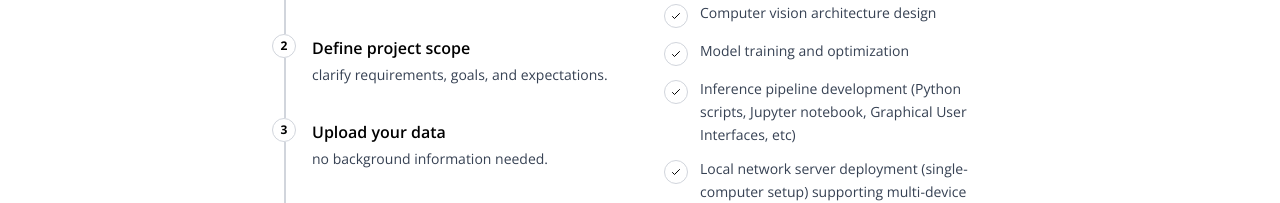
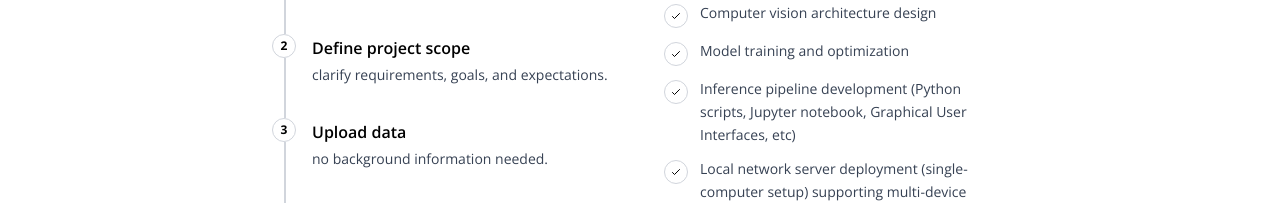
Before and after one commit to pakaLFZ/INGREDIENT-website, a Next.js app: page / in a window 1280 px wide. Shown: the part 2570-2773 px from the top of the page. Built offline with nearby package versions, Linux system fonts and the light colour scheme; no server answers.

Commit message:
Update service.tsx

```diff
--- a/components/service.tsx
+++ b/components/service.tsx
@@ -18,7 +18,7 @@ const Service = () => {
     },
     {
       step: 3,
-      title: "Upload your data",
+      title: "Upload data",
       description: "no background information needed.",
     },
     {
```
